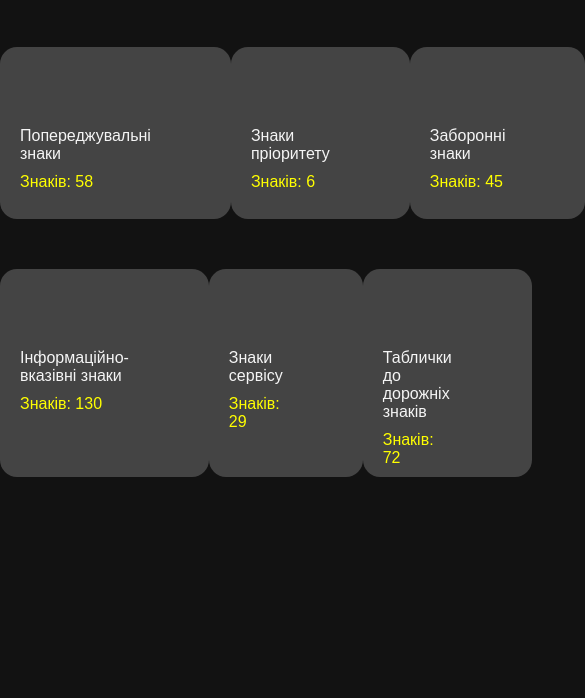
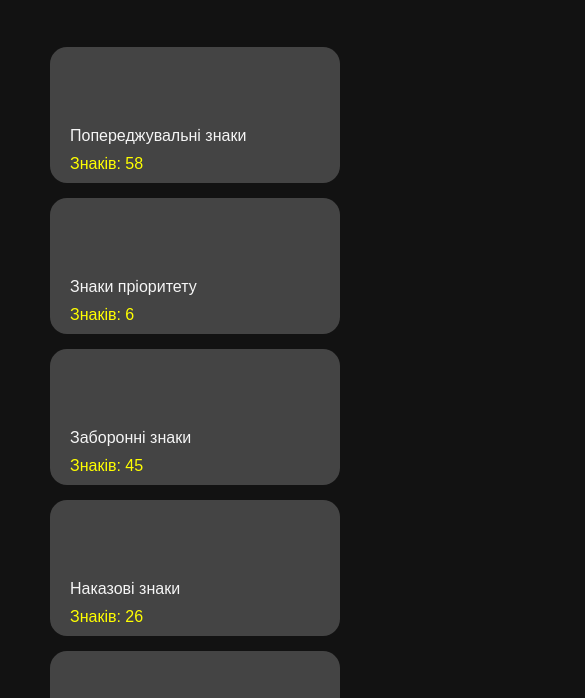
Before and after one commit to tmv3609/znaki, a plain HTML site: page index.html in a window 390 px wide. Shown: the part 83-781 px from the top of the page, 585 px wide, since content can reach past the window. Drawn offline with Linux system fonts and the light colour scheme.

Commit message:
Обновлений дизайн для телефонів

```diff
--- a/src/css/style.css
+++ b/src/css/style.css
@@ -42,6 +42,12 @@
     box-shadow: 0 10px 20px rgba(0, 0, 0, 1);
 }
 
+a {
+    color: inherit;
+    text-decoration: none;
+}
+
+@media (min-width: 951px) {
     .category {
         margin-top: 50px;
         display: flex;
@@ -69,8 +75,42 @@
         position: relative;
         left: -30px;
     }
+}
 
-a {
-    color: inherit;
-    text-decoration: none;
+@media (max-width: 950px) {
+    .category {
+        margin-top: 50px;
+        display: flex;
+        flex-direction: column;
+        margin-bottom: 20px;
     }
+
+    .category>div {
+        background-color: #444444;
+        padding: 50px 50px;
+        border-radius: 17px;
+        margin-bottom: 15px;
+        margin-left: 50px;
+        margin-right: 50px;
+    }
+
+    .category:nth-child(2) {
+        position: relative;
+        top: -50px;
+    }
+
+    .link {
+        color: whitesmoke;
+        top: 30px;
+        position: relative;
+        left: -30px;
+    }
+
+    .mini-link {
+        color: yellow;
+        display: block;
+        top: 40px;
+        position: relative;
+        left: -30px;
+    }
+}
```
Lines whose indentation alone changed are shown as unchanged.
